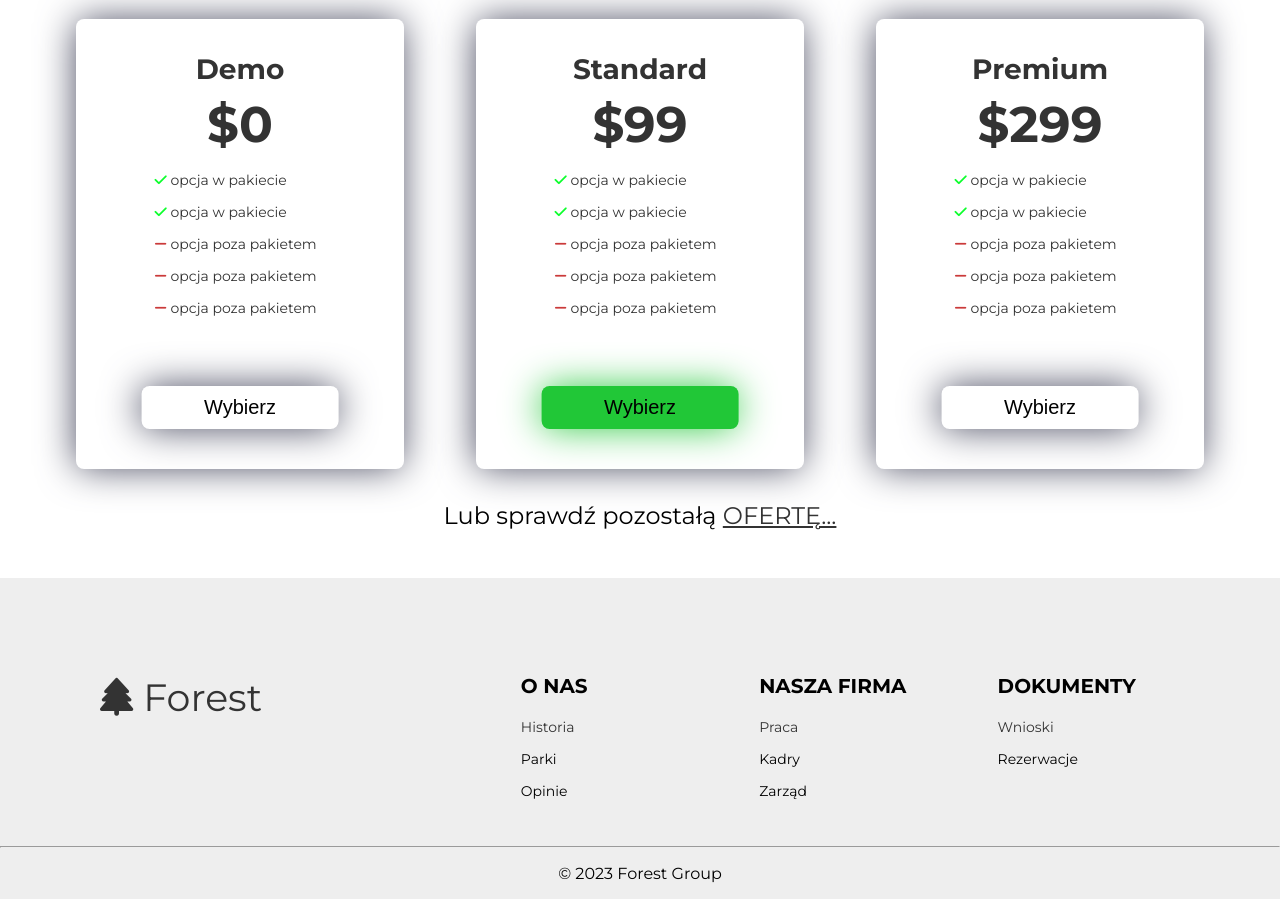
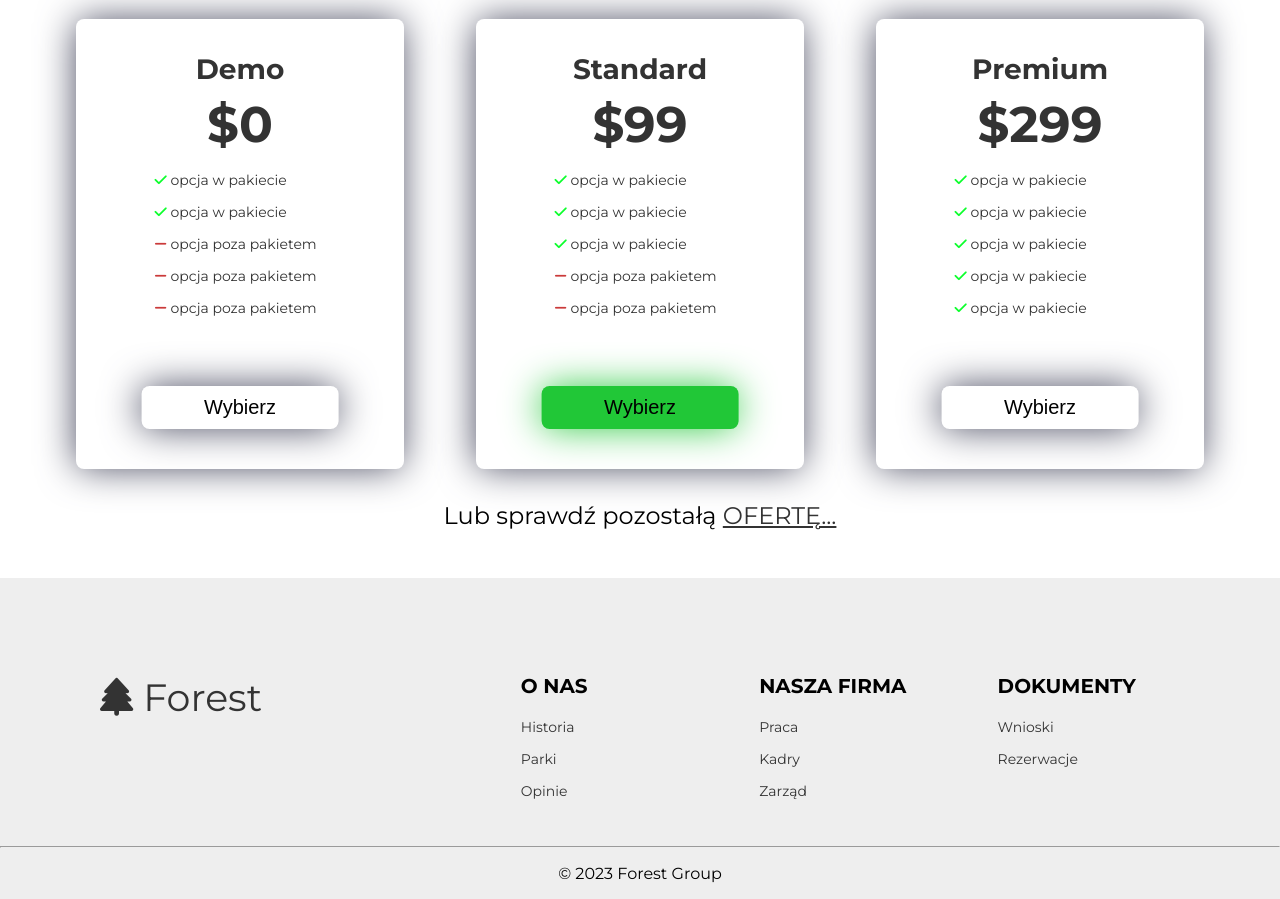
Before and after one commit to tomaszrus/ForestWebsite, a website: page index.html in a window 1280 px wide. Shown: the part 1531-2430 px from the top of the page. Drawn offline with Linux system fonts and the light colour scheme.

Commit message:
corrections in the code

```diff
--- a/index.html
+++ b/index.html
@@ -119,8 +119,9 @@
                                 <li class="offer__card-info-list-item"><i class="fa-solid fa-check"></i> opcja w
                                     pakiecie
                                 </li>
-                                <li class="offer__card-info-list-item"><i class="fa-solid fa-minus"></i> opcja poza
-                                    pakietem</li>
+                                <li class="offer__card-info-list-item"><i class="fa-solid fa-check"></i> opcja w
+                                    pakiecie
+                                </li>
                                 <li class="offer__card-info-list-item"> <i class="fa-solid fa-minus"></i> opcja poza
                                     pakietem</li>
                                 <li class="offer__card-info-list-item"><i class="fa-solid fa-minus"></i> opcja poza
@@ -141,12 +142,15 @@
                                 <li class="offer__card-info-list-item"><i class="fa-solid fa-check"></i> opcja w
                                     pakiecie
                                 </li>
-                                <li class="offer__card-info-list-item"><i class="fa-solid fa-minus"></i> opcja poza
-                                    pakietem</li>
-                                <li class="offer__card-info-list-item"> <i class="fa-solid fa-minus"></i> opcja poza
-                                    pakietem</li>
-                                <li class="offer__card-info-list-item"><i class="fa-solid fa-minus"></i> opcja poza
-                                    pakietem</li>
+                                <li class="offer__card-info-list-item"><i class="fa-solid fa-check"></i> opcja w
+                                    pakiecie
+                                </li>
+                                <li class="offer__card-info-list-item"><i class="fa-solid fa-check"></i> opcja w
+                                    pakiecie
+                                </li>
+                                <li class="offer__card-info-list-item"><i class="fa-solid fa-check"></i> opcja w
+                                    pakiecie
+                                </li>
                             </ul>
                             <button class="offer__card-info-btn">Wybierz</button>
                         </div>
@@ -176,8 +180,8 @@
                 <ul class="footer__box-list">
                     <li class="footer__box-list-item"><a href="#home">Historia</a>
                     </li>
-                    <li class="footer__box-list-item"><a href="#home"></a>Parki</li>
-                    <li class="footer__box-list-item"><a href="#home"></a>Opinie</li>
+                    <li class="footer__box-list-item"><a href="#home">Parki</a></li>
+                    <li class="footer__box-list-item"><a href="#home">Opinie</a></li>
                 </ul>
             </div>
             <div class="footer__box footer__box-desktop">
@@ -185,8 +189,8 @@
                 <ul class="footer__box-list">
                     <li class="footer__box-list-item"><a href="#home">Praca</a>
                     </li>
-                    <li class="footer__box-list-item"><a href="#home"></a>Kadry</li>
-                    <li class="footer__box-list-item"><a href="#home"></a>Zarząd</li>
+                    <li class="footer__box-list-item"><a href="#home">Kadry</a></li>
+                    <li class="footer__box-list-item"><a href="#home">Zarząd</a></li>
                 </ul>
             </div>
             <div class="footer__box footer__box-desktop">
@@ -194,7 +198,7 @@
                 <ul class="footer__box-list">
                     <li class="footer__box-list-item"><a href="#home">Wnioski</a>
                     </li>
-                    <li class="footer__box-list-item"><a href="#home"></a>Rezerwacje</li>
+                    <li class="footer__box-list-item"><a href="#home">Rezerwacje</a></li>
                 </ul>
             </div>
         </div>
```
Also changed, not shown: contact.html (+5 -5 lines), offers.html (+5 -5 lines), 2 other files.
